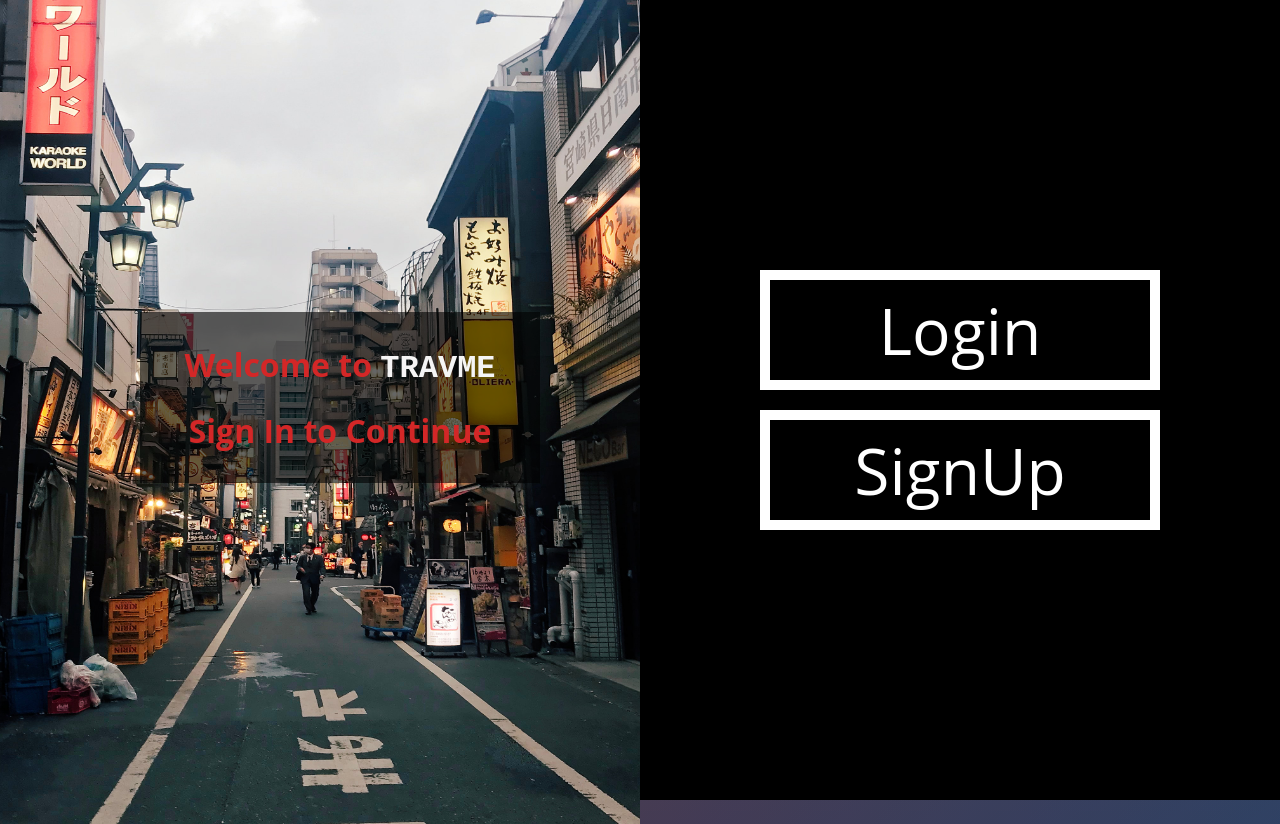
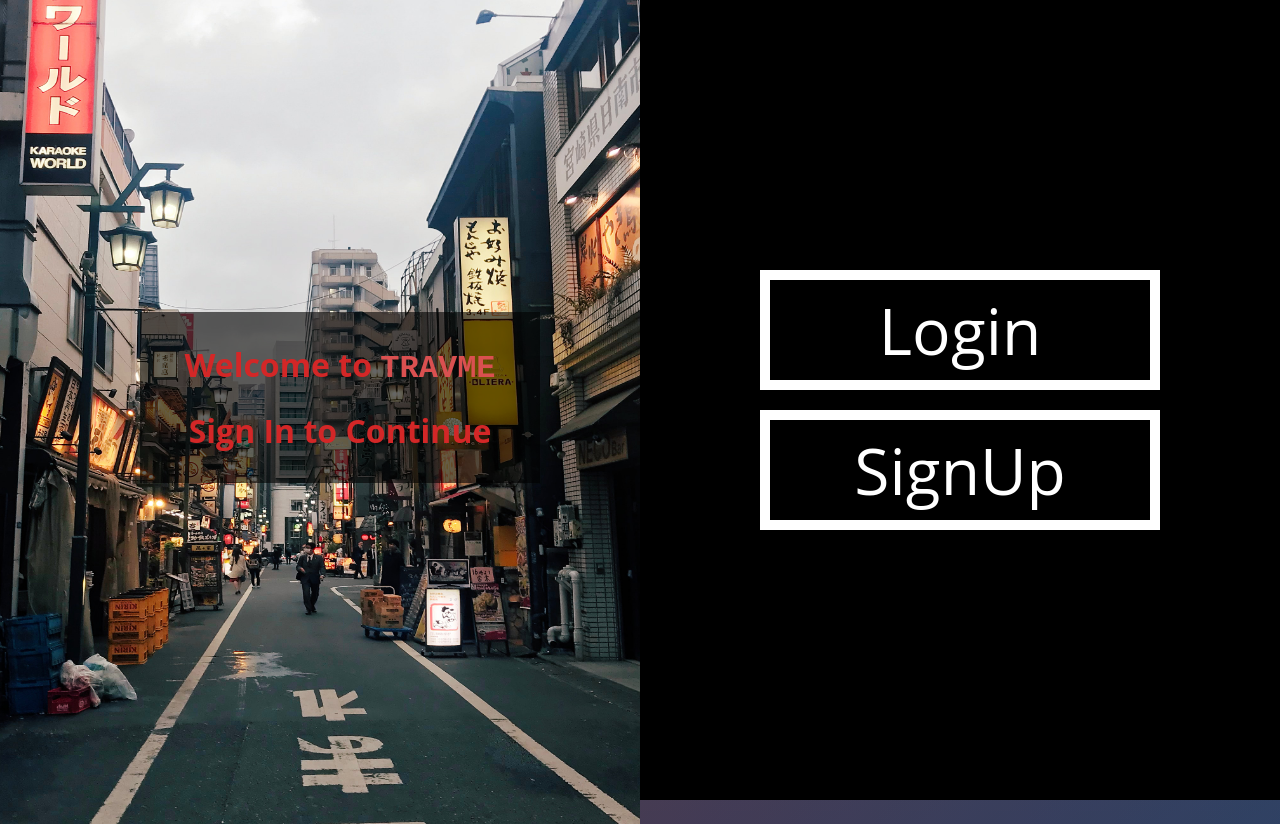
Before and after one commit to Ceddyp19/Mod5Capstone-Project-Frontend, a React (Create React App) app: page / in a window 1280 px wide. Built offline with nearby package versions, Linux system fonts and the light colour scheme.

Commit message:
added keyframe animation to welcome page

```diff
--- a/src/css/Welcome.css
+++ b/src/css/Welcome.css
@@ -1,5 +1,3 @@
-
-
 #start-page {
   background-color: aqua;
   position: absolute;
@@ -33,14 +31,18 @@
 }
 
 /* Hide scrollbar for Chrome, Safari and Opera */
+
 .left::-webkit-scrollbar {
   display: none;
 }
 
 /* Hide scrollbar for IE, Edge and Firefox */
+
 .left {
-  -ms-overflow-style: none;  /* IE and Edge */
-  scrollbar-width: none;  /* Firefox */
+  -ms-overflow-style: none;
+  /* IE and Edge */
+  scrollbar-width: none;
+  /* Firefox */
 }
 
 /* Control the right side */
@@ -107,4 +109,26 @@
 
 #App-Name {
   font-family: 'Big Shoulders Stencil Text', monospace;
+  animation-name: title;
+  animation-duration: 4s;
+  animation-iteration-count: infinite;
+  position: relative;
 }
+
+@keyframes title {
+  0% {
+    /* bottom: 0px; */
+    /* transform: scale(1); */
+  }
+
+  50% {
+    /* bottom: 10px; */
+   /* font-size: 30px; */
+   color: rgb(211, 39, 39);
+  }
+
+  100% {
+    /* bottom: 0px; */
+
+  }
+}
```
